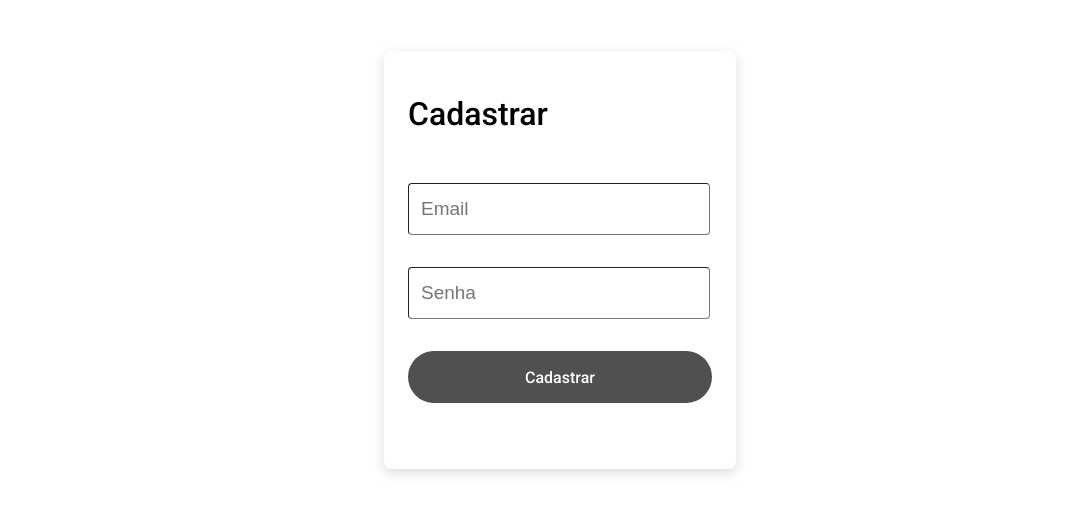
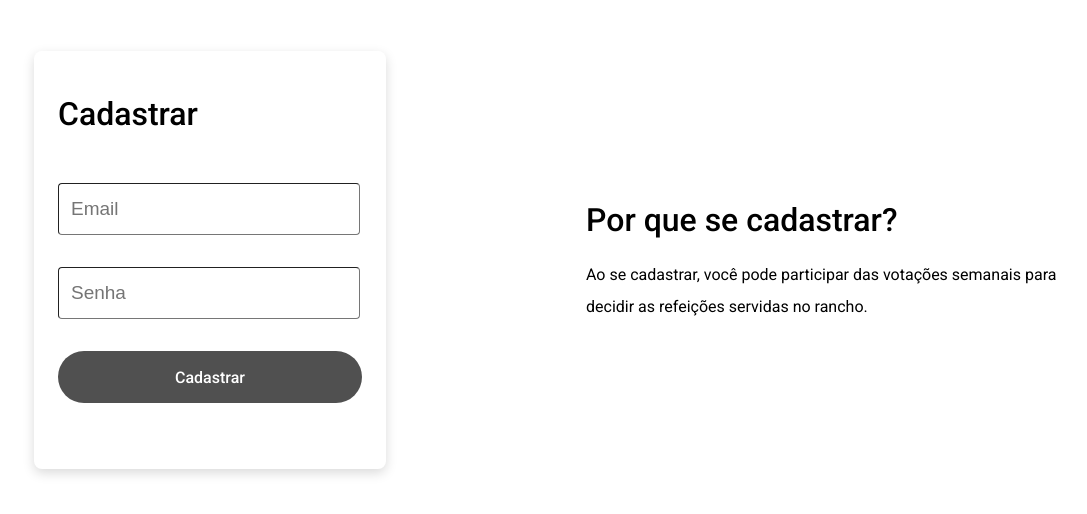
Before and after one commit to Costa-SM/ranchopontocom, a React (Create React App) app in the folder reactapp/: page /signup in a window 1280 px wide. Shown: the part 140-654 px from the top of the page, without its empty margins (80-1167 px from the left). Built offline with nearby package versions, Linux system fonts and the light colour scheme.

Commit message:
Addind text to login page

```diff
--- a/reactapp/src/components/LoginText.css
+++ b/reactapp/src/components/LoginText.css
@@ -0,0 +1,8 @@
+.login_text {
+    width: 500px;
+    margin-left: 200px;
+}
+
+p {
+    line-height: 200%;
+}
--- a/reactapp/src/components/LoginText.js
+++ b/reactapp/src/components/LoginText.js
@@ -1,12 +1,16 @@
 import React from 'react';
+import Fade from 'react-reveal/Fade';
 import './LoginText.css';
+
 
 class LoginText extends React.Component {
     render() {
         return (
             <div className="login_text">
-                <h1>Por que se cadastrar?</h1>
-                <p>Ao se cadastrar, você pode participar das votações semanais para decidir as refeições servidas no rancho.  </p>
+                <Fade clear>
+                    <h1>Por que se cadastrar?</h1>
+                    <p>Ao se cadastrar, você pode participar das votações semanais para decidir as refeições servidas no rancho.</p>
+                </Fade>
             </div>
         );
     }
--- a/reactapp/src/components/SignUp.js
+++ b/reactapp/src/components/SignUp.js
@@ -1,5 +1,6 @@
 import React from 'react';
 import SignBox from './SignBox';
+import LoginText from './LoginText';
 import './SignUp.css';
 
 class SignUp extends React.Component {
@@ -7,6 +8,7 @@ class SignUp extends React.Component {
         return (
             <div className="sign_up">
                 <SignBox mainText="Cadastrar"/>
+                <LoginText />
             </div>
         );
     }
```
